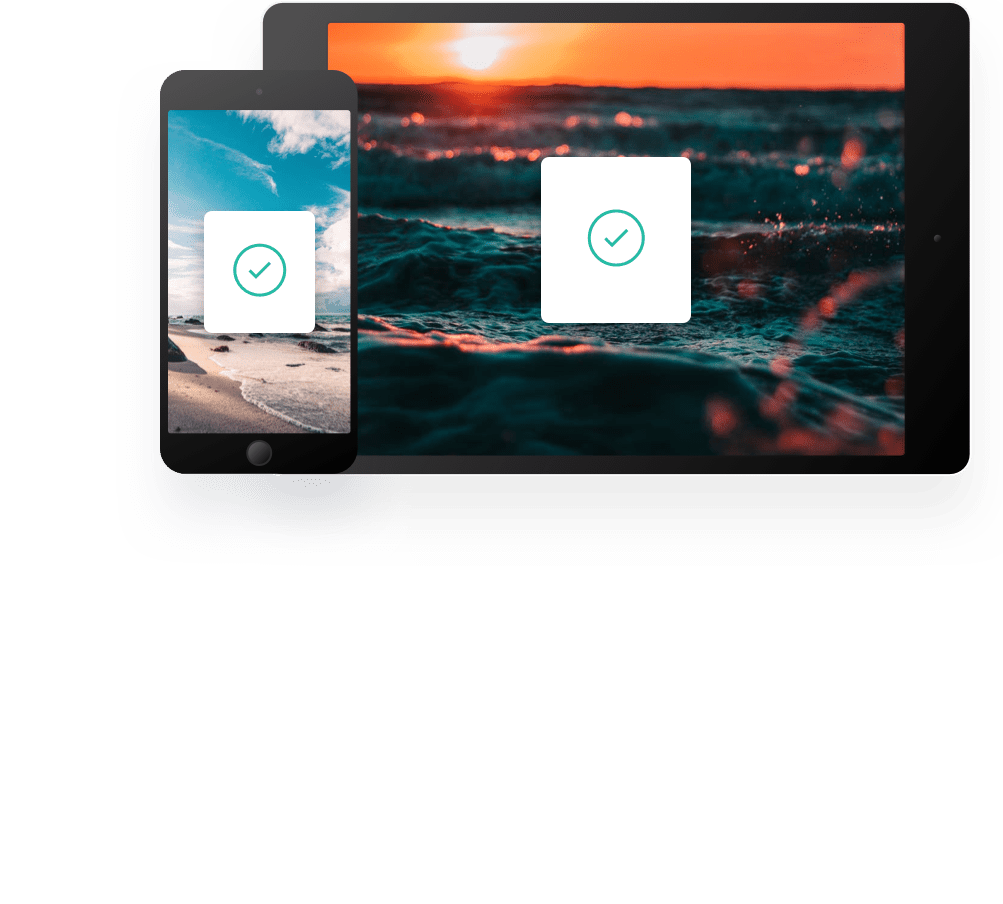
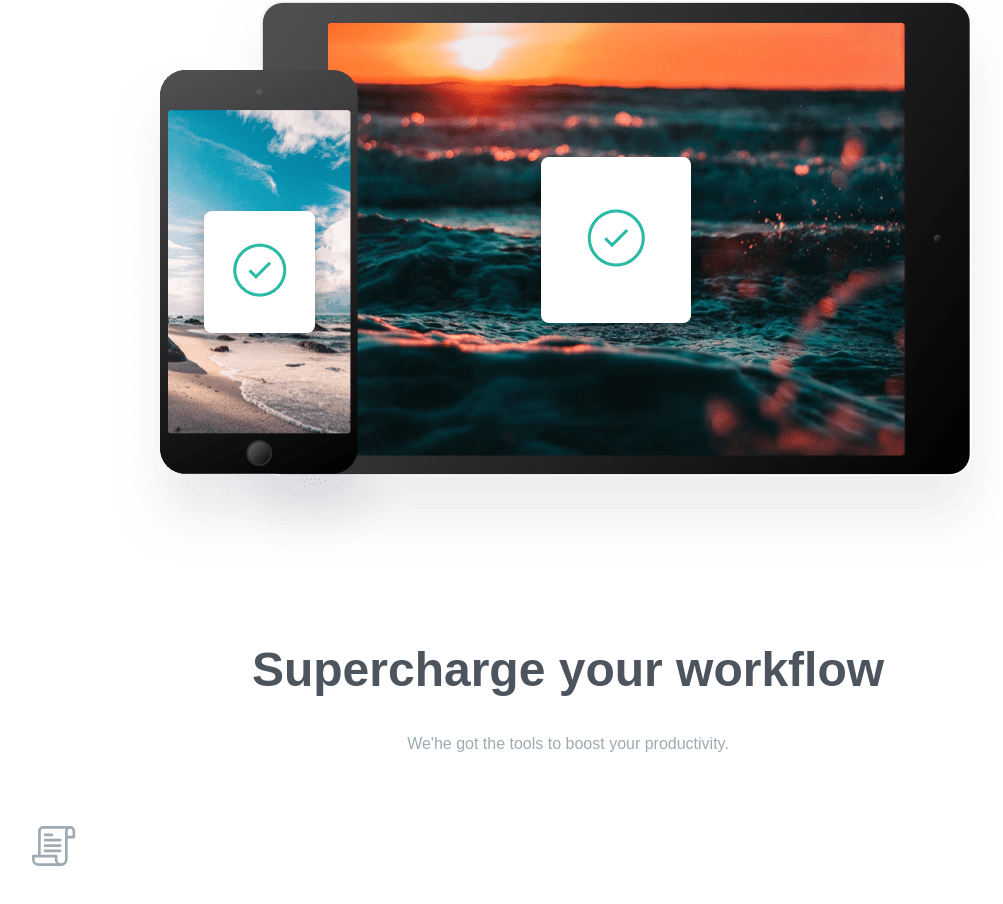
Before and after one commit to zohaib2005/tailwind-clipboard-website, a website: page index.html in a window 1280 px wide. Shown: the part 2030-2934 px from the top of the page, without its empty margins (72-1075 px from the left). Before the commit the page ends 2676 px from the top, so only its background shows below. Drawn offline with Linux system fonts and the light colour scheme; a web font is replaced by a local one.

Commit message:
supercharge section

```diff
--- a/index.html
+++ b/index.html
@@ -121,5 +121,22 @@
         <img src="images/image-devices.png" alt="" class="mx-auto" />
       </div>
     </section>
+
+    <!-- Supercharge Section -->
+    <section id="supercharge">
+      <div class="section-container my-20">
+        <h3>Supercharge your workflow</h3>
+        <p class="section-content mb-16">
+          We'he got the tools to boost your productivity.
+        </p>
+        <!-- Items Container -->
+        <div class="flex flex-col items-center justify-between space-y-16 md:flex-row md:space-y-0 md:space-x-12">
+          <!-- Item 1 -->
+          <div class="flex flex-col items-center space-y-5">
+            <img src="images/icon-blacklist.svg" alt="" class="mb-6"/>
+          </div>
+        </div>
+      </div>
+    </section>
   </body>
 </html>
```
Also changed, not shown: css/style.css.
